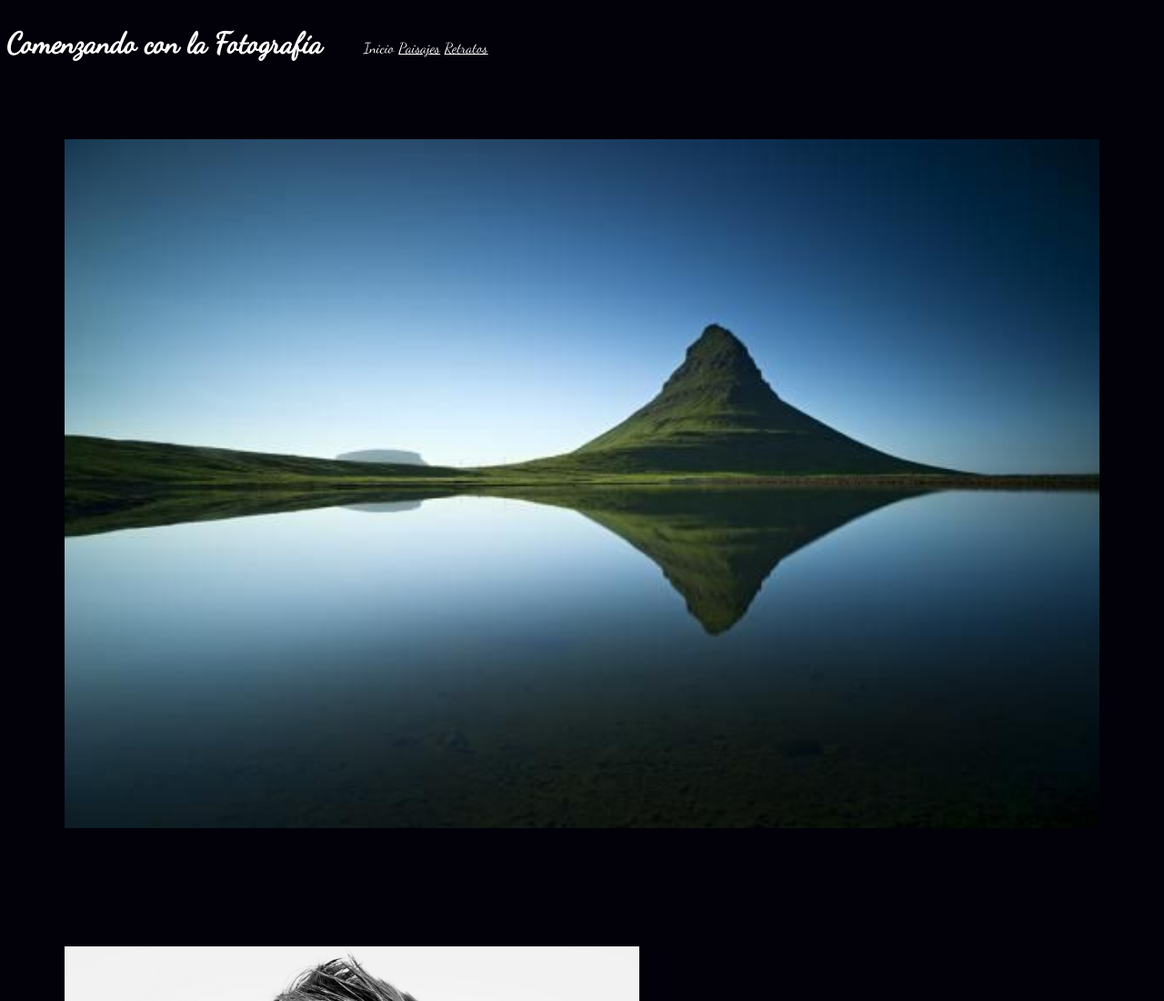
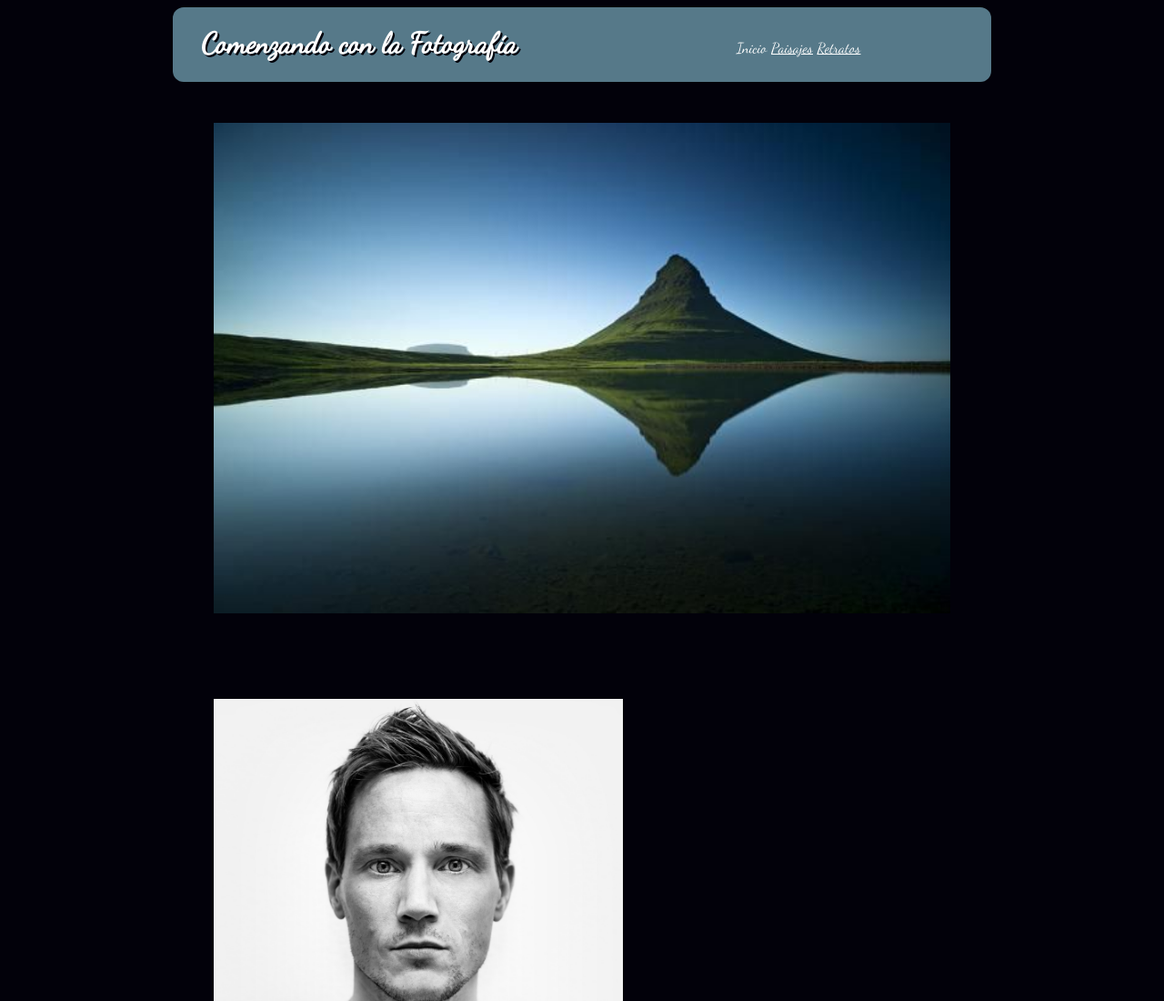
Before and after one commit to DanielMarcano/CSSYDisenoWebResponsive_Daniel_Marcano, a plain HTML site: page index.html in a window 1280 px wide. Shown: the top 1100 px of the page at 91% size. Drawn offline with Linux system fonts and the light colour scheme.

Commit message:
Edité un poco más el CSS de index.html, para tratar de resolver un problema con la alineación del nav

```diff
--- a/index.html
+++ b/index.html
@@ -7,21 +7,21 @@
     <link rel="stylesheet" href="stylesheets/styles.css">
   </head>
   <body>
-    <div class="contenido">
-    <header>
+    <div class="contenedor">
+    <header class="flex-son">
       <h1>Comenzando con la Fotografía</h1>
       <nav>
         <ul>
-          <li>Inicio</li>
+          <li><a class="no-decoration" href="index.html">Inicio</a></li>
           <li><a href="html/paisajes.html">Paisajes</a></li>
           <li><a href="html/retratos.html">Retratos</a></li>
         </ul>
       </nav>
     </header>
     <section>
-      <img src="images/IcelandLandscape.jpg" alt="The picture of a landscape in Iceland" width="90%">
-      <img src="images/ManPortrait.jpg" alt="The portrait of a man" width="50%">
-      <img src="images/Landscape.jpg" alt="The picture of a landscape" width="50%">
+      <img class="flex-son" src="images/IcelandLandscape.jpg" alt="The picture of a landscape in Iceland" width="90%">
+      <img class="flex-son" src="images/ManPortrait.jpg" alt="The portrait of a man" width="50%">
+      <img class="flex-son" src="images/Landscape.jpg" alt="The picture of a landscape" width="50%">
     </section>
   </div>
   </body>
--- a/stylesheets/styles.css
+++ b/stylesheets/styles.css
@@ -11,19 +11,29 @@ body {
   color: white;
 }
 
+header {
+  background-color: #567989;
+  border-radius: 12px;
+  width: 100%;
+}
+
 h1 {
-  text-align: left;
   text-shadow: 2px 2px #02010a;
-  border-radius: 12px;
+  width: 40%;
+  padding-left: 1em;
 }
 
 nav, li, h1 {
   display: inline-block;
 }
 
+nav {
+  width: 40%;
+  text-align: right;
+}
+
 nav ul {
   list-style: none;
-  vertical-align: center;
 }
 
 nav a {
@@ -35,3 +45,21 @@ img {
   background-color: #82c3a6;
   box-shadow: 2px 2px #02010a;
 }
+
+.no-decoration {
+  text-decoration: none;
+}
+
+@media all and (min-width: 900px) {
+  .contenedor {
+    max-width: 900px;
+    margin: 0 auto;
+    display: flex;
+    flex-flow: column wrap;
+  }
+
+@media all and (max-width: 900px) {
+  .contenedor {
+    width: 100%;
+  }
+}
```
